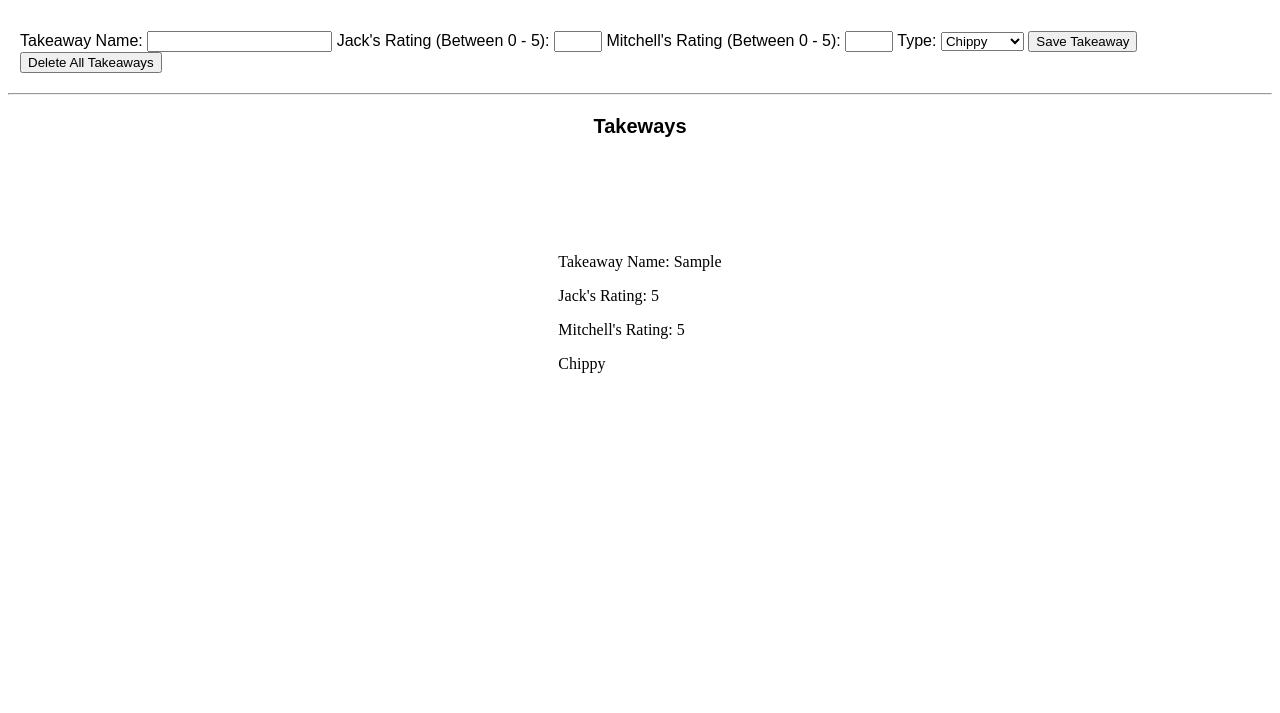
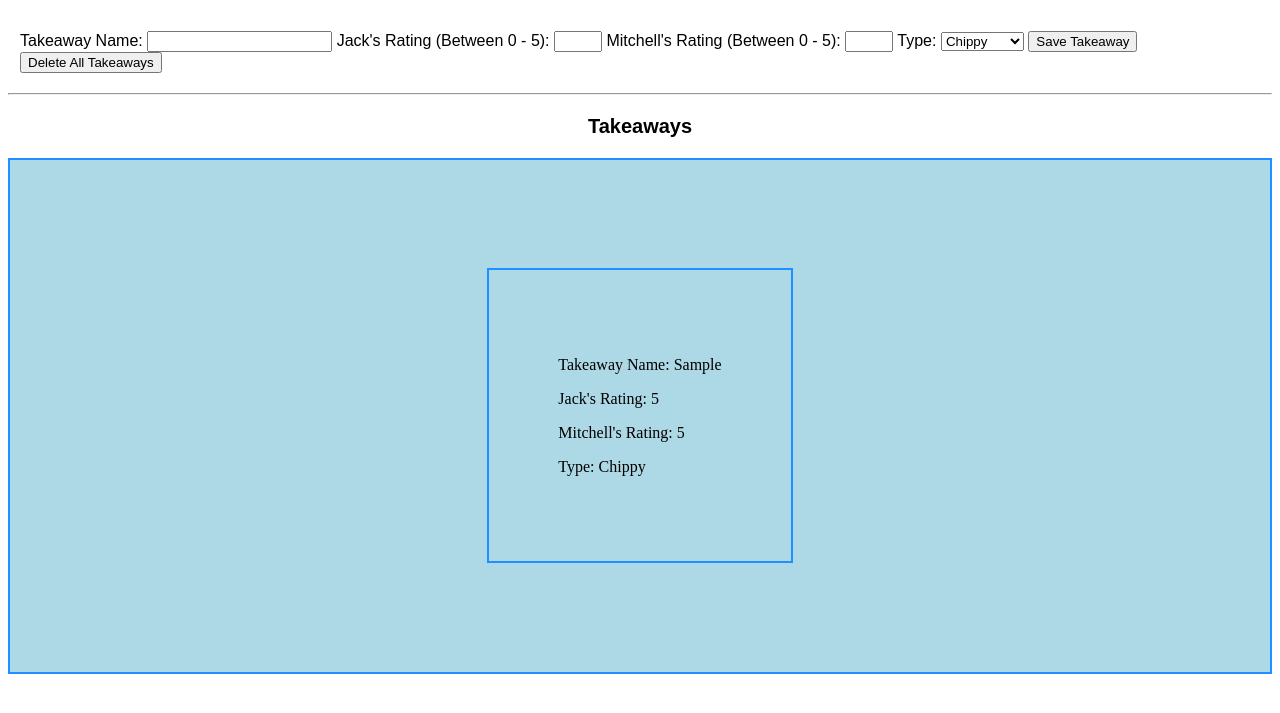
Before and after one commit to jackaquigley/weekend6hwk, a plain HTML site: page index.html in a window 1280 px wide. Both pictures are taken after typing "Sample", "5", "5" into the empty fields and a click on the button "Delete All Takeaways". Shown: the part 61-774 px from the top of the page. Drawn offline with Linux system fonts and the light colour scheme.

Commit message:
finished page design

```diff
--- a/css/main.css
+++ b/css/main.css
@@ -11,10 +11,18 @@ padding: 12px;
 
 #takeawayData {
   display: flex;
-  padding: 5%;
-  space-around: 5%;
+  padding: 4%;
   justify-content: center;
   list-style-type: none;
+  background-color: lightblue;
+  border: 2px solid dodgerblue;
+}
+
+.takeaways {
+  margin: 5% 10%;
+  border: 2px solid dodgerblue;
+  padding: 6%;
+  shape-margin: 4px;
 }
 
 #takeawaypagetop {
@@ -22,3 +30,7 @@ padding: 12px;
     font-family: sans-serif;
     text-align: center;
 }
+
+p {
+  font-size: 16px;
+}
--- a/index.html
+++ b/index.html
@@ -12,6 +12,7 @@
 
     <h1 id="pagetop">Add Takeaway</h1>
 
+  <div class="formDiv">
   <form id="newTakeawayform">
 
   <label for ="takeawayName">Takeaway Name: </label>
@@ -37,10 +38,11 @@
 <button id  ="deleteAllTakeaways">Delete All Takeaways</button>
 
 </form>
+</div>
 
 <hr>
 
-<h3 id="takeawaypagetop">Takeways</h3>
+<h3 id="takeawaypagetop">Takeaways</h3>
 <ul id="takeawayData"></ul>
 
 </body>
--- a/js/app.js
+++ b/js/app.js
@@ -20,7 +20,7 @@ const handleNewTakeawayFormSubmit = function (event) {
 const createNewTakeaway = function (form) {
 
   const takeawayData = document.createElement('p');
-  takeawayData.classList.add('#takeaways')
+  takeawayData.classList.add('takeaways')
 
   const name = document.createElement('p');
   name.textContent = `Takeaway Name: ${form.name.value}`;
@@ -36,7 +36,7 @@ const createNewTakeaway = function (form) {
   takeawayData.appendChild(mitchellRating);
 
   const type = document.createElement('p')
-  type.textContent = form.type.value;
+  type.textContent = `Type: ${form.type.value}`;
   takeawayData.appendChild(type);
 
   return takeawayData;
```
